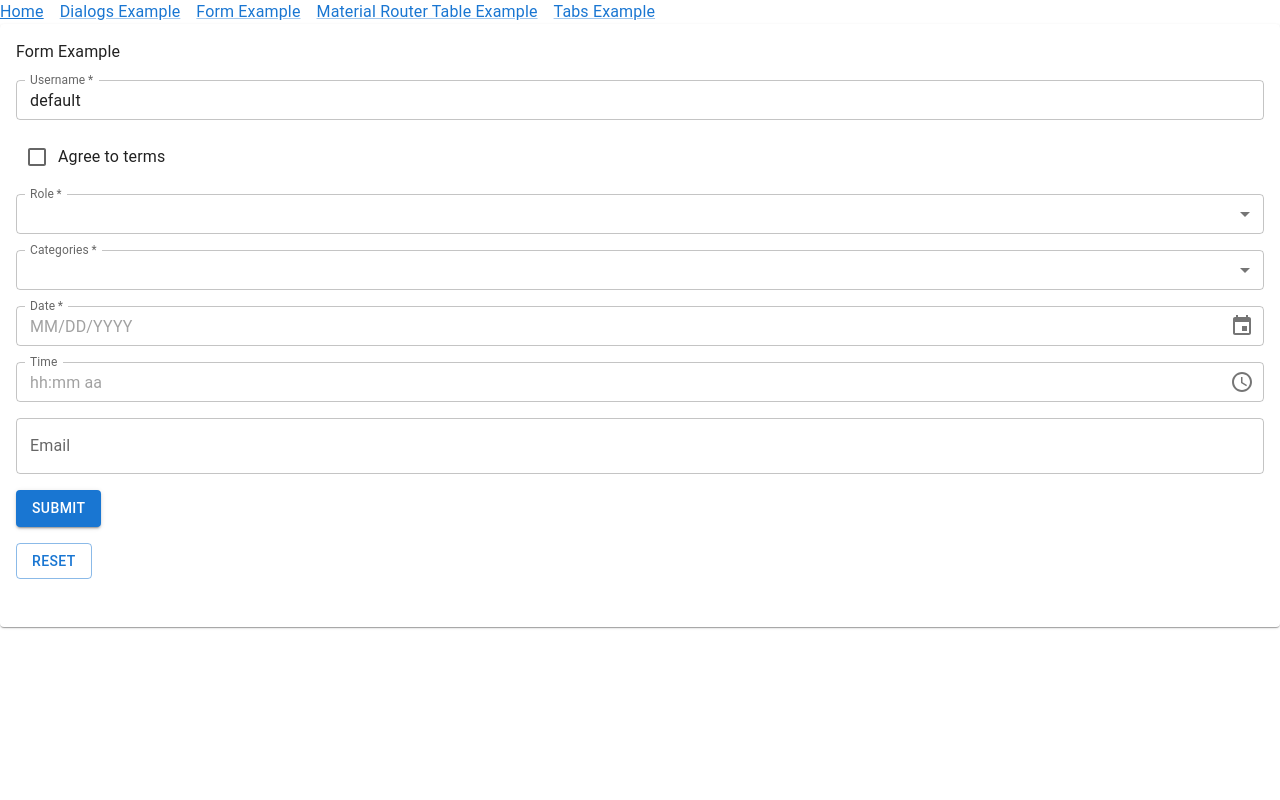
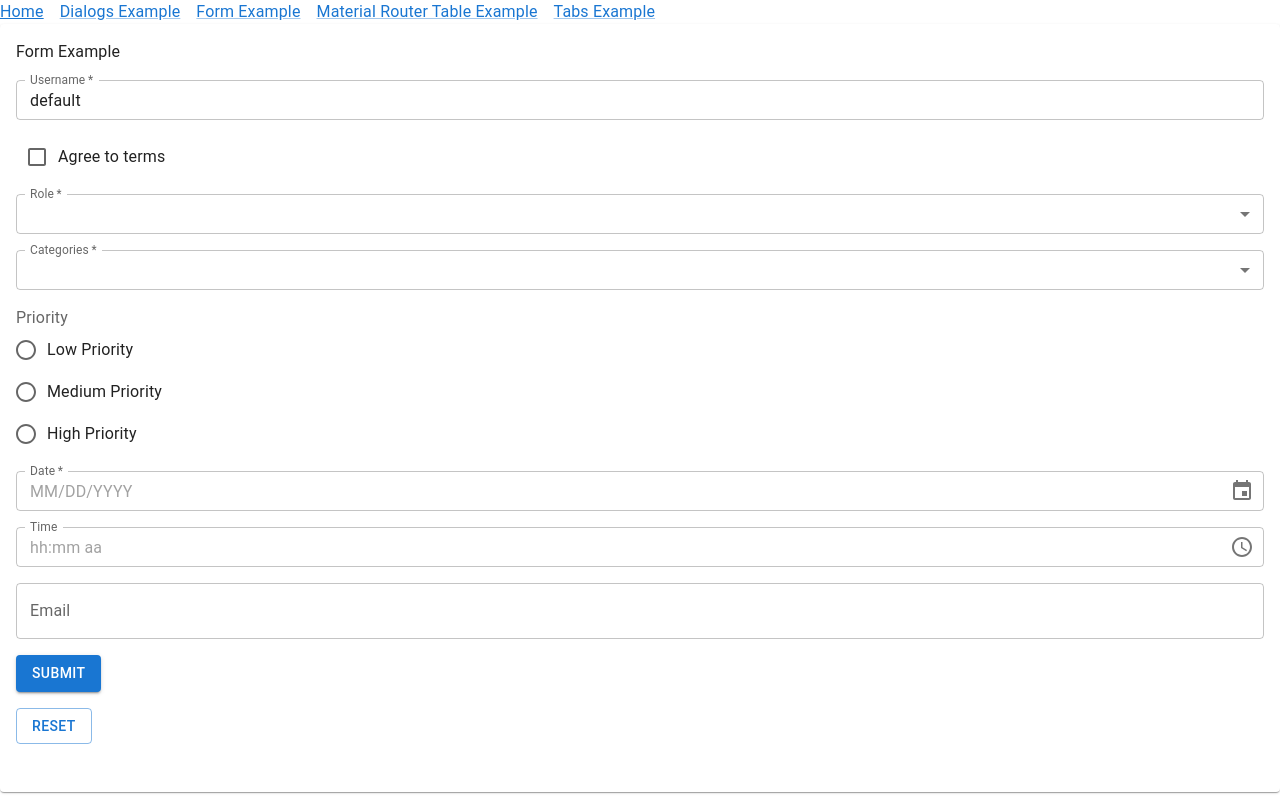
Before and after one commit to cwncollab-org/mui-component-kit, a React (Vite) app: page /form-example in a window 1280 px wide. Built offline with nearby package versions, Linux system fonts and the light colour scheme.

Commit message:
feat: add priority selection with RadioGroup component in FormExample; update form schema and default values

```diff
--- a/src/routes/form-example.tsx
+++ b/src/routes/form-example.tsx
@@ -1,5 +1,14 @@
 import { createFileRoute } from '@tanstack/react-router'
-import { Box, Button, MenuItem, Paper, Stack, Typography } from '@mui/material'
+import {
+  Box,
+  Button,
+  MenuItem,
+  Paper,
+  Stack,
+  Typography,
+  Radio,
+  FormControlLabel,
+} from '@mui/material'
 import { useAppForm } from '../lib'
 import { useState } from 'react'
 import { z } from 'zod'
@@ -8,6 +17,7 @@ import dayjs from 'dayjs'
 const formSchema = z.object({
   username: z.string().min(1),
   role: z.enum(['admin', 'user']),
+  priority: z.enum(['low', 'medium', 'high']),
   date: z.date().max(dayjs().add(1, 'day').toDate()),
   time: z.date(),
   agree: z.boolean(),
@@ -35,12 +45,19 @@ const categories = [
   { value: 'science', label: 'Science' },
 ]
 
+const priorities = [
+  { value: 'low', label: 'Low Priority' },
+  { value: 'medium', label: 'Medium Priority' },
+  { value: 'high', label: 'High Priority' },
+]
+
 export function FormExample() {
   const [value, setValue] = useState<FormValues | undefined>(undefined)
   const form = useAppForm({
     defaultValues: {
       username: 'default',
       role: undefined,
+      priority: undefined,
       agree: false,
       date: undefined,
       time: undefined,
@@ -129,6 +146,22 @@ export function FormExample() {
             />
 
             <form.AppField
+              name='priority'
+              children={field => (
+                <field.SubscribeRadioGroup label='Priority'>
+                  {priorities.map(priority => (
+                    <FormControlLabel
+                      key={priority.value}
+                      value={priority.value}
+                      control={<Radio />}
+                      label={priority.label}
+                    />
+                  ))}
+                </field.SubscribeRadioGroup>
+              )}
+            />
+
+            <form.AppField
               name='date'
               children={field => (
                 <field.SubscribeDatePicker
```
Also changed, not shown: 1 other file (tests, documents, lock files or other folders).
